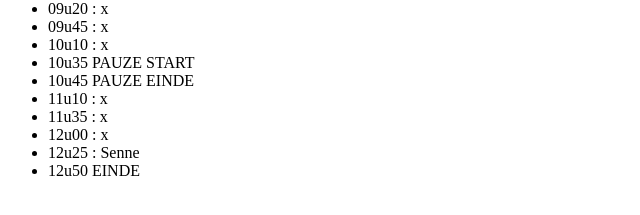
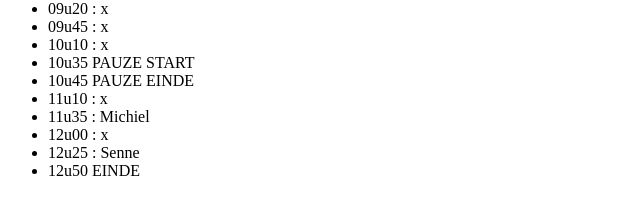
Before and after one commit to vbrh-immalle/vbrh-immalle.github.io, a Jekyll site: the page built from GIPWebsites2019-2020/index.md, in a window 1280 px wide. Shown: the part 368-583 px from the top of the page, without its empty margins (0-640 px from the left). Built offline with Jekyll 4.4.1, drawn with Linux system fonts in a browser that asks for light colours; some web fonts are replaced.

Commit message:
Tijdstip Michiel

```diff
--- a/GIPWebsites2019-2020/index.md
+++ b/GIPWebsites2019-2020/index.md
@@ -27,7 +27,7 @@ title: GIP Websites 2019-2020
 - 10u35 PAUZE START
 - 10u45 PAUZE EINDE
 - 11u10 : x
-- 11u35 : x
+- 11u35 : Michiel
 - 12u00 : x
 - 12u25 : Senne
 - 12u50 EINDE
```
